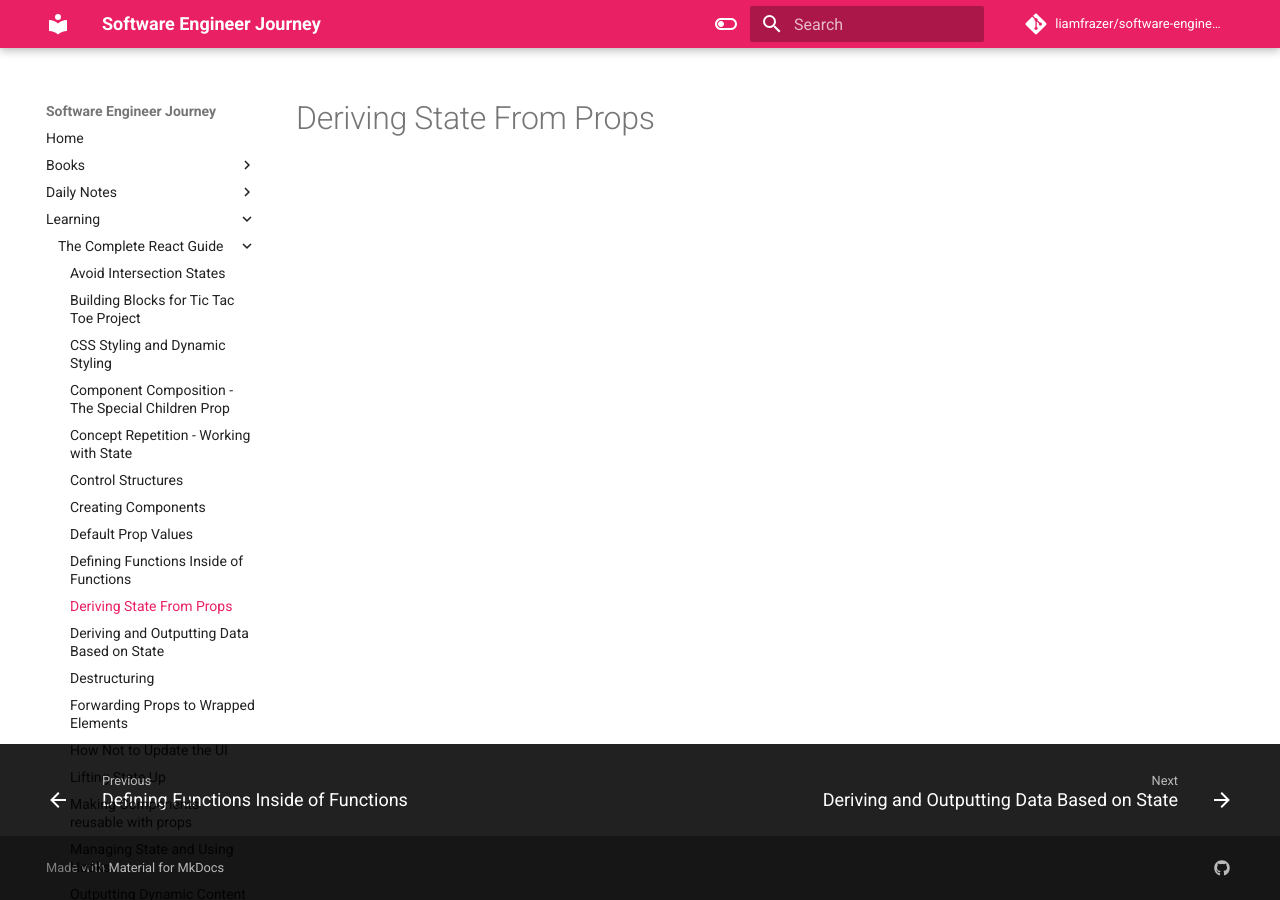
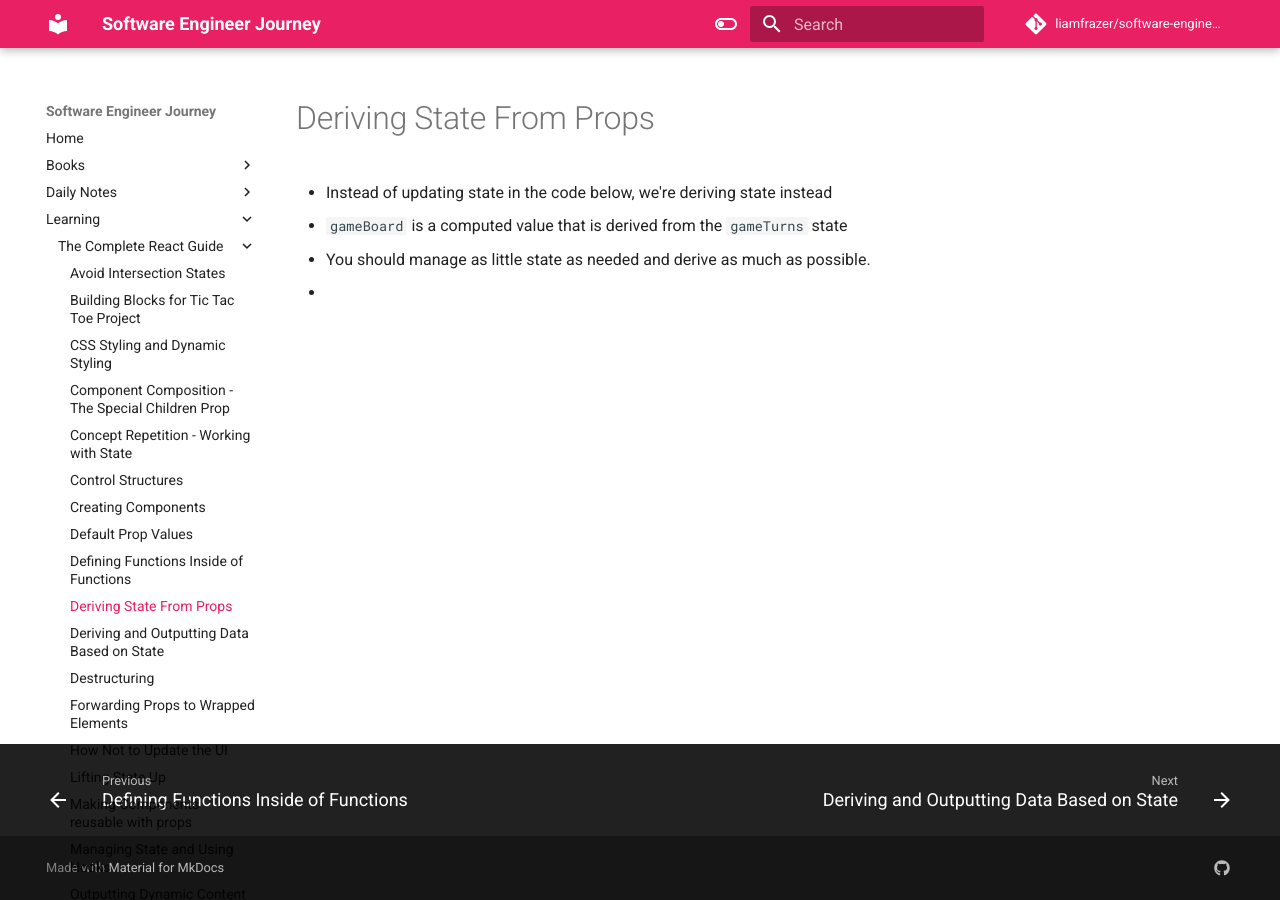
Before and after one commit to liamfrazer/software-engineer-journey, an MkDocs documentation site: the page built from docs/Learning/The Complete React Guide/Deriving State From Props.md, in a window 1280 px wide. Built offline with MkDocs 1.6.1 and Material for MkDocs 9.7.7, drawn with Linux system fonts in a browser that asks for light colours; comment, search, counter and statistics services are not loaded.

Commit message:
vault backup: 2023-12-24 15:41:29

```diff
--- a/docs/Learning/The Complete React Guide/Deriving State From Props.md
+++ b/docs/Learning/The Complete React Guide/Deriving State From Props.md
@@ -7,3 +7,9 @@ tags:
   - components
 ---
 # Deriving State From Props
+
+* Instead of updating state in the code below, we're deriving state instead
+* `gameBoard` is a computed value that is derived from the `gameTurns` state
+* You should manage as little state as needed and derive as much as possible.
+
+*
```
